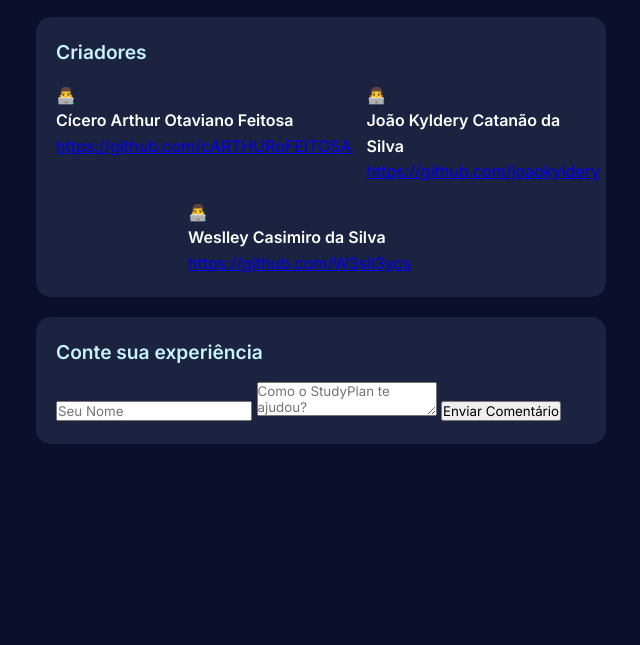
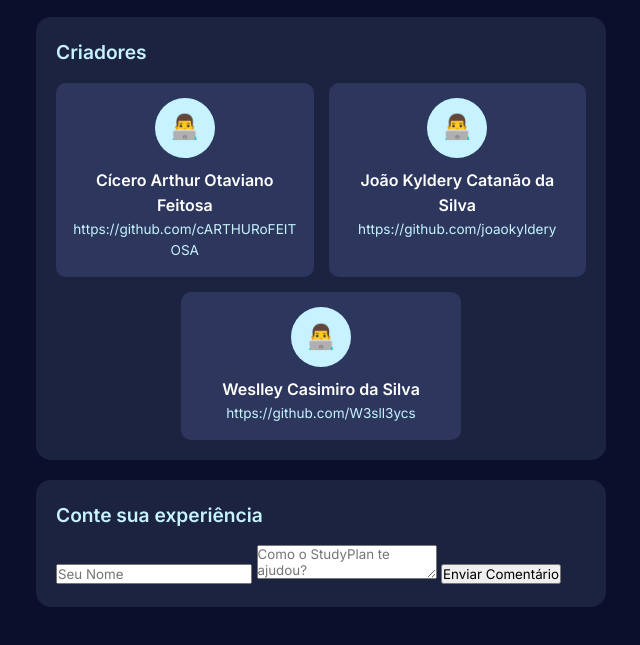
Before and after one commit to Gerencia-de-configuracao-e-mudancas/projeto-final-studyplan, a plain HTML site: page Criadores_e_feedback/sobre-nos.html in a window 1280 px wide. Shown: the part 95-740 px from the top of the page, without its empty margins (319-959 px from the left). Drawn offline with nearby package versions, Linux system fonts and the light colour scheme; files whose address does not match are found by name.

Commit message:
Adicionar estilo de avatar e links dos perfis

```diff
--- a/Criadores_e_feedback/style.css
+++ b/Criadores_e_feedback/style.css
@@ -58,3 +58,37 @@ body {
   width: 100%;
   max-width: 280px;
 }
+
+.criador-box {
+  width: 100%;
+  max-width: 280px;
+  min-width: 0;
+  text-align: center;
+  background: #2d365d;
+  padding: 15px;
+  border-radius: 10px;
+  overflow: hidden;
+}
+
+.avatar {
+  width: 60px;
+  height: 60px;
+  background: #c7f2ff;
+  border-radius: 50%;
+  margin: 0 auto 10px;
+  display: flex;
+  align-items: center;
+  justify-content: center;
+  font-size: 1.5rem;
+}
+.sub-text a {
+  color: #c7f2ff;
+  text-decoration: none;
+  word-break: break-all;
+  font-size: 0.85rem;
+  display: block;
+}
+
+.sub-text a:hover {
+  text-decoration: underline;
+}
```
